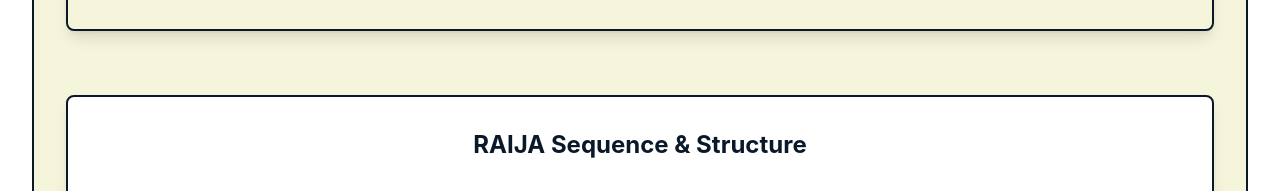
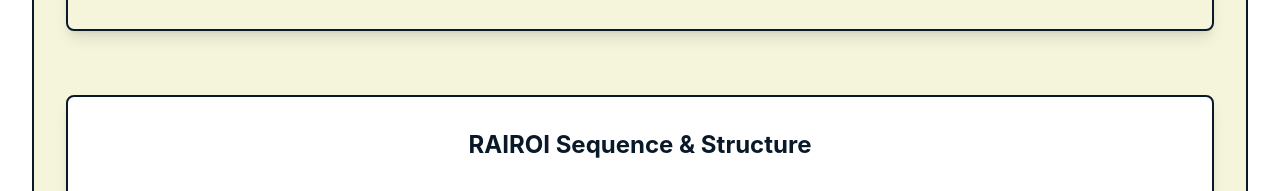
Before and after one commit to eric-horesnyi/rairoi-website, a Next.js app: page /methodology in a window 1280 px wide. Shown: the part 8080-8271 px from the top of the page. Built offline with nearby package versions, Linux system fonts and the light colour scheme.

Commit message:
Update RAIJA to RAIROI throughout architecture section and refine chart styling

```diff
--- a/app/methodology/page.tsx
+++ b/app/methodology/page.tsx
@@ -544,9 +544,9 @@ export default function MethodologyPage() {
               </div>
             </div>
 
-            {/* Section 2: RAIJA Sequence & Structure */}
+            {/* Section 2: RAIROI Sequence & Structure */}
             <div className="mb-16 bg-white rounded-lg p-8 border-2 border-deep-navy shadow-lg">
-              <h3 className="text-2xl font-bold text-deep-navy mb-8 text-center">RAIJA Sequence & Structure</h3>
+              <h3 className="text-2xl font-bold text-deep-navy mb-8 text-center">RAIROI Sequence & Structure</h3>
 
               {/* Process Flow */}
               <div className="flex flex-col md:flex-row items-center justify-center gap-4 md:gap-2">
@@ -608,7 +608,7 @@ export default function MethodologyPage() {
                 <pre className="text-sm text-gray-300 font-mono leading-relaxed">
 {`class BaseAgent:
     """
-    Base class for all RAIJA agents ensuring consistent
+    Base class for all RAIROI agents ensuring consistent
     logging, error handling, and security boundaries.
     """
 
```
